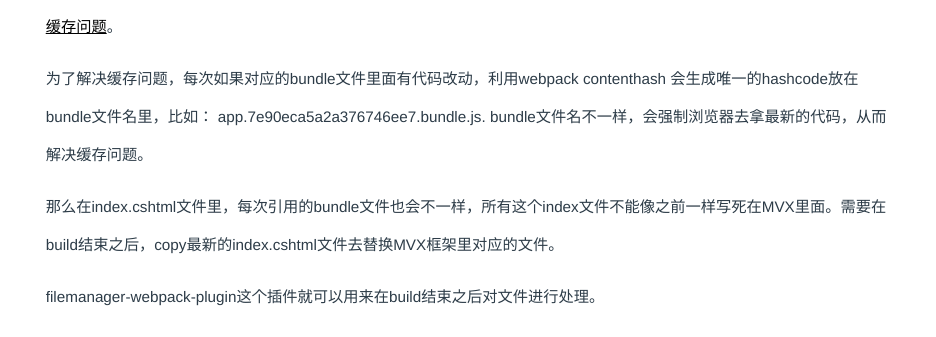
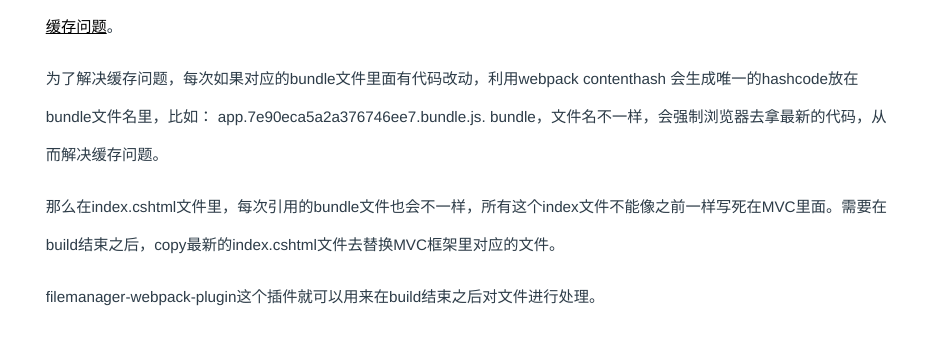
Before and after one commit to LiMeii/LiMeii.github.io, a Jekyll site: the page built from _posts/2018-09-27-issues-webpack-file-management.md, in a window 1280 px wide and 900 px high. Shown: the part 375-712 px from the top of the window, without its empty margins (177-1113 px from the left). Built offline with Jekyll 4.4.1, drawn with Linux system fonts in a browser that asks for light colours.

Commit message:
update post

````diff
--- a/_posts/2018-09-27-issues-webpack-file-management.md
+++ b/_posts/2018-09-27-issues-webpack-file-management.md
@@ -19,9 +19,9 @@ layout: post
 在现有的这个框架里，每次webpack打包生成的bunlde文件都是 app.bunlde.js / vendor.bundle.js / polyfills.bunlde.js,这个会有 [缓存问题](https://limeii.github.io/2018/09/21/issues-cache-busting.html)。
 
 为了解决缓存问题，每次如果对应的bundle文件里面有代码改动，利用webpack contenthash 会生成唯一的hashcode放在bundle文件名里，比如： app.7e90eca5a2a376746ee7.bundle.js.
-bundle文件名不一样，会强制浏览器去拿最新的代码，从而解决缓存问题。
+bundle，文件名不一样，会强制浏览器去拿最新的代码，从而解决缓存问题。
 
-那么在index.cshtml文件里，每次引用的bundle文件也会不一样，所有这个index文件不能像之前一样写死在MVX里面。需要在build结束之后，copy最新的index.cshtml文件去替换MVX框架里对应的文件。
+那么在index.cshtml文件里，每次引用的bundle文件也会不一样，所有这个index文件不能像之前一样写死在MVC里面。需要在build结束之后，copy最新的index.cshtml文件去替换MVC框架里对应的文件。
 
 filemanager-webpack-plugin这个插件就可以用来在build结束之后对文件进行处理。
 
@@ -92,7 +92,7 @@ module.exports = {
 }
 ```
 
-### 具体我项目里用到的copy功能：
+#### 具体我项目里用到的copy功能：
 ```javascript
   plugins: [
      new HtmlWebpackPlugin({
````
